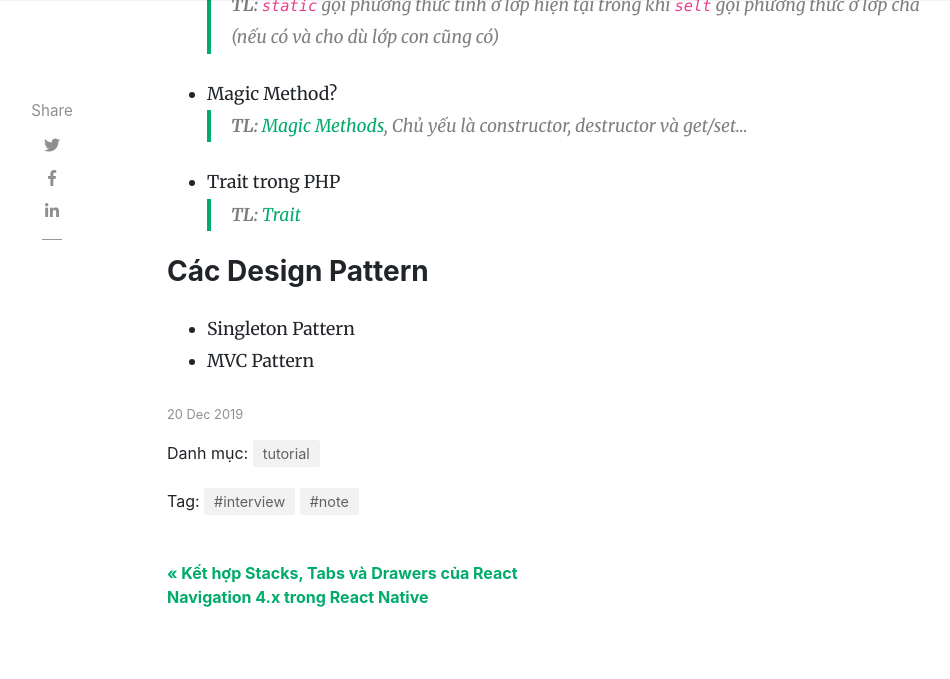
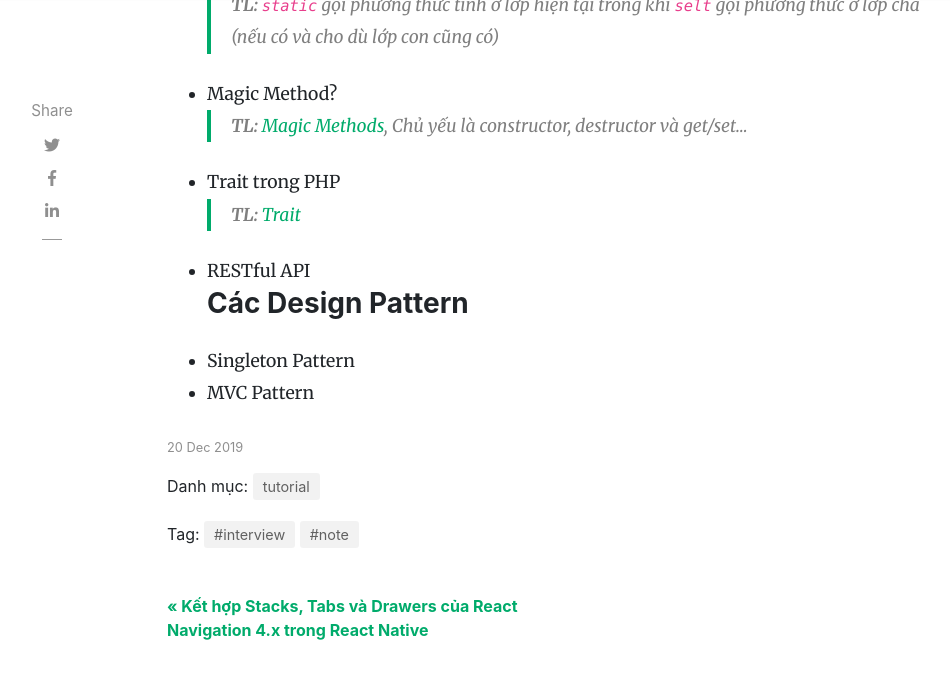
Before and after one commit to tuitucode/tuitucode.github.io, a Jekyll site: the page built from _posts/2019-12-20-kinh-nghiem-phong-van.md, in a window 1280 px wide and 900 px high, scrolled down 1819 px, cut to the strip 0-702 px from the top of the window. Shown: the top 679 px of the strip, without its empty margins (118-1068 px from the left). Built offline with Jekyll 4.4.1, drawn with Linux system fonts in a browser that asks for light colours; nearby versions of some CDN libraries; comment, search, counter and statistics services are not loaded.

Commit message:
Update 2019-12-20-kinh-nghiem-phong-van.md

```diff
--- a/_posts/2019-12-20-kinh-nghiem-phong-van.md
+++ b/_posts/2019-12-20-kinh-nghiem-phong-van.md
@@ -36,7 +36,7 @@ Kinh nghiệm phỏng vấn
 > **TL:** [Magic Methods](https://dzone.com/articles/9-magic-methods-php-0), Chủ yếu là constructor, destructor và get/set...
 - Trait trong PHP
 > **TL:** [Trait](https://viblo.asia/p/lap-trinh-huong-doi-tuong-voi-php-va-nhung-dieu-can-biet-phan-2-Eb85oXq0K2G)
-
+- RESTful API
 ### Các Design Pattern
 - Singleton Pattern
 - MVC Pattern
```
